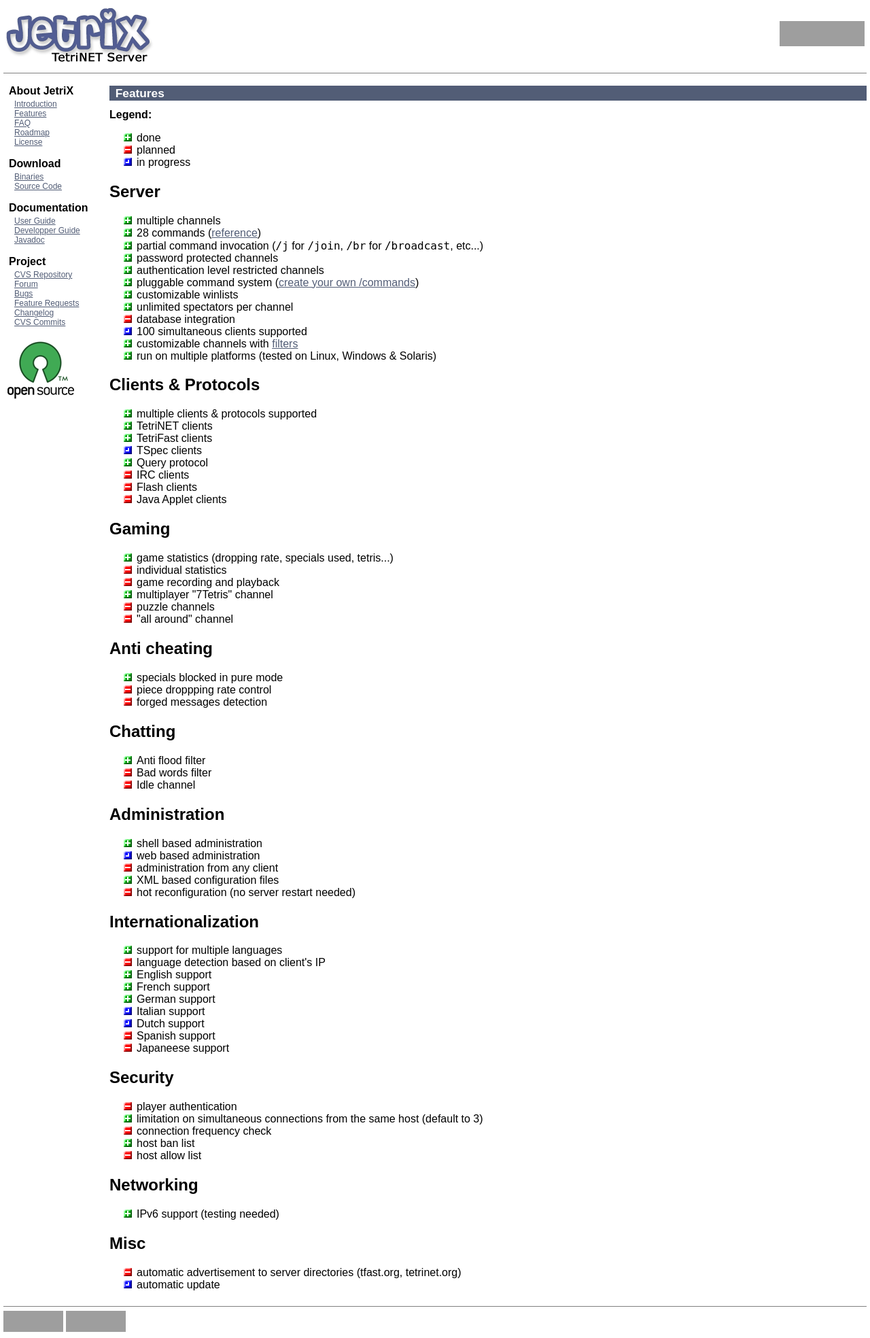
After one commit to ebourg/jetrix, a PHP site: page /features.php in a window 1280 px wide. The commit adds this page. Shown: the whole page at 68% size. Run offline with PHP 8.4, Linux system fonts and the light colour scheme; grey boxes are pictures that could not be loaded.

Commit message:
Features page

```diff
--- /dev/null
+++ b/src/site/features.php
@@ -0,0 +1,124 @@
+<? include("header.inc.php") ?>
+
+<style type="text/css">
+.done    { list-style-image: url("images/done.png") }
+.planned { list-style-image: url("images/planned.png") }
+.partial { list-style-image: url("images/partial.png") }
+</style>
+
+<h1>Features</h1>
+
+<b>Legend:</b>
+
+<ul>
+  <li class="done">done</li>
+  <li class="planned">planned</li>
+  <li class="partial">in progress</li>
+</ul>
+
+
+<h2>Server</h2>
+
+<ul>
+  <li class="done"> multiple channels</li>
+  <li class="done"> 28 commands (<a href="http://jetrix/user-guide.php#section4">reference</a>)</li>
+  <li class="done"> partial command invocation (<tt>/j</tt> for <tt>/join</tt>, <tt>/br</tt> for <tt>/broadcast</tt>, etc...)</li>
+  <li class="done"> password protected channels</li>
+  <li class="done"> authentication level restricted channels</li>
+  <li class="done"> pluggable command system (<a href="dev-guide.php#section3-1">create your own /commands</a>)</li>
+  <li class="done"> customizable winlists</li>
+  <li class="done"> unlimited spectators per channel</li>
+  <li class="planned"> database integration</li>
+  <li class="partial"> 100 simultaneous clients supported</li>
+  <li class="done"> customizable channels with <a href="dev-guide.php#section3-2">filters</a></li>
+  <li class="done"> run on multiple platforms (tested on Linux, Windows &amp; Solaris)</li>
+</ul>
+
+<h2>Clients &amp; Protocols</h2>
+
+<ul>
+  <li class="done"> multiple clients &amp; protocols supported</li>
+  <li class="done"> TetriNET clients</li>
+  <li class="done"> TetriFast clients</li>
+  <li class="partial"> TSpec clients</li>
+  <li class="done"> Query protocol</li>
+  <li class="planned"> IRC clients</li>
+  <li class="planned"> Flash clients</li>
+  <li class="planned"> Java Applet clients</li>
+</ul>
+
+<h2>Gaming</h2>
+
+<ul>
+  <li class="done"> game statistics (dropping rate, specials used, tetris...)</li>
+  <li class="planned"> individual statistics</li>
+  <li class="planned"> game recording and playback</li>
+  <li class="done"> multiplayer "7Tetris" channel</li>
+  <li class="planned"> puzzle channels</li>
+  <li class="planned"> "all around" channel</li>
+</ul>
+
+<h2>Anti cheating</h2>
+
+<ul>
+  <li class="done"> specials blocked in pure mode</li>
+  <li class="planned"> piece droppping rate control</li>
+  <li class="planned"> forged messages detection</li>
+</ul>
+
+<h2>Chatting</h2>
+
+<ul>
+  <li class="done"> Anti flood filter</li>
+  <li class="planned"> Bad words filter</li>
+  <li class="planned"> Idle channel</li>
+</ul>
+
+<h2>Administration</h2>
+
+<ul>
+  <li class="done"> shell based administration</li>
+  <li class="partial"> web based administration</li>
+  <li class="planned"> administration from any client</li>
+  <li class="done"> XML based configuration files</li>
+  <li class="planned"> hot reconfiguration (no server restart needed)</li>
+</ul>
+
+<h2>Internationalization</h2>
+
+<ul>
+  <li class="done"> support for multiple languages</li>
+  <li class="planned"> language detection based on client's IP</li>
+  <li class="done"> English support</li>
+  <li class="done"> French support</li>
+  <li class="done"> German support</li>
+  <li class="partial"> Italian support</li>
+  <li class="partial"> Dutch support</li>
+  <li class="planned"> Spanish support</li>
+  <li class="planned"> Japaneese support</li>
+</ul>
+
+<h2>Security</h2>
+
+<ul>
+  <li class="planned"> player authentication</li>
+  <li class="done"> limitation on simultaneous connections from the same host (default to 3)</li>
+  <li class="planned"> connection frequency check</li>
+  <li class="done"> host ban list</li>
+  <li class="planned"> host allow list</li>
+</ul>
+
+<h2>Networking</h2>
+
+<ul>
+  <li class="done"> IPv6 support (testing needed)</li>
+</ul>
+
+<h2>Misc</h2>
+
+<ul>
+  <li class="planned"> automatic advertisement to server directories (tfast.org, tetrinet.org)</li>
+  <li class="partial"> automatic update</li>
+</ul>
+
+<? include("footer.inc.php") ?>
--- a/src/site/menu.inc.php
+++ b/src/site/menu.inc.php
@@ -3,7 +3,7 @@
         <h1>About JetriX</h1>
         <ul>
           <li><a href="index.php">Introduction</a></li>
-          <li><a href="soon.php">Features</a></li>
+          <li><a href="features.php">Features</a></li>
           <li><a href="faq.php">FAQ</a></li>
           <li><a href="roadmap.php">Roadmap</a></li>
           <li><a href="license.php">License</a></li>
```
Also changed, not shown: src/site/index.php (+7 -21 lines), src/site/images/done.png (added), src/site/images/partial.png (added), src/site/images/planned.png (added).
